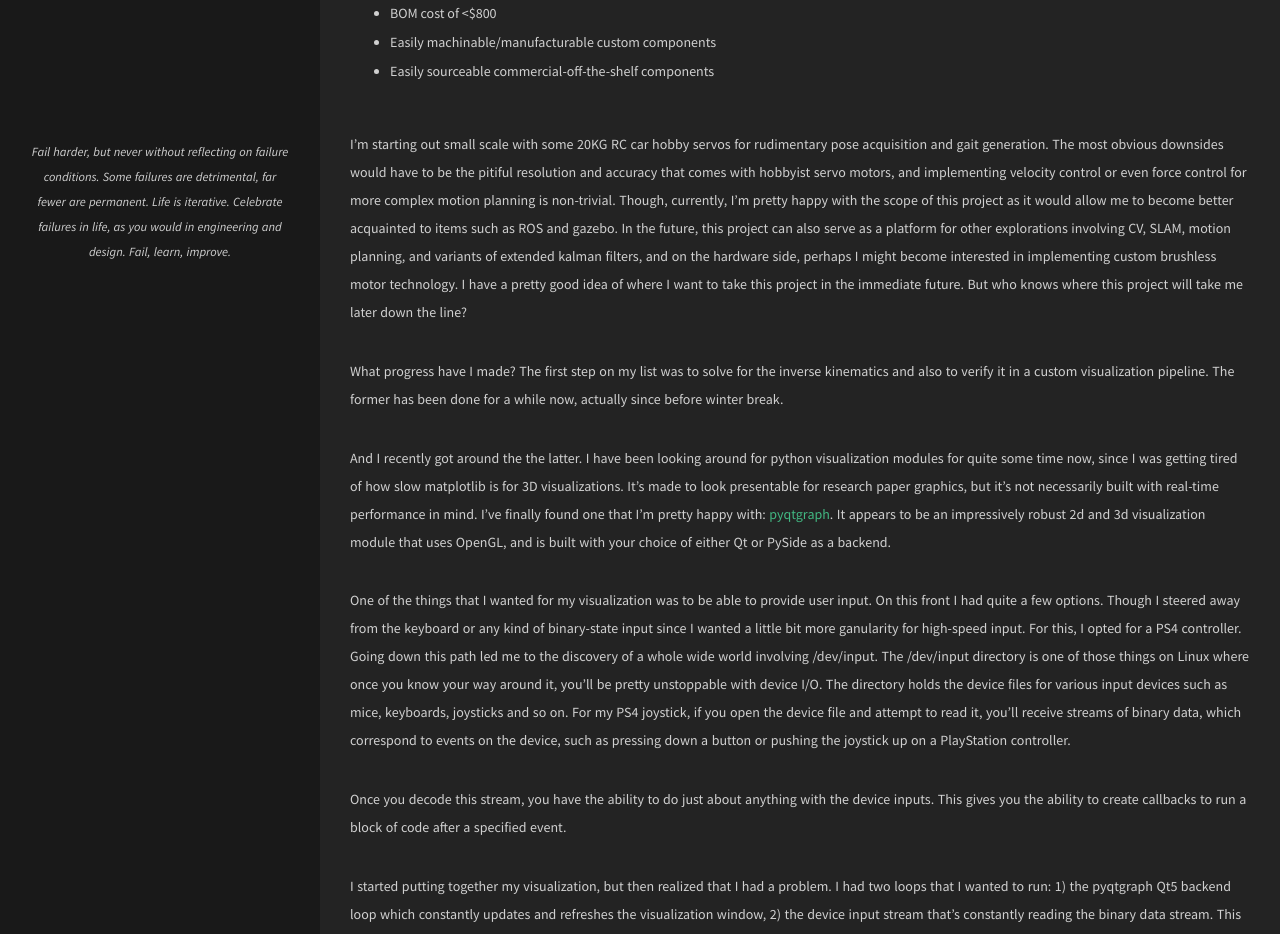
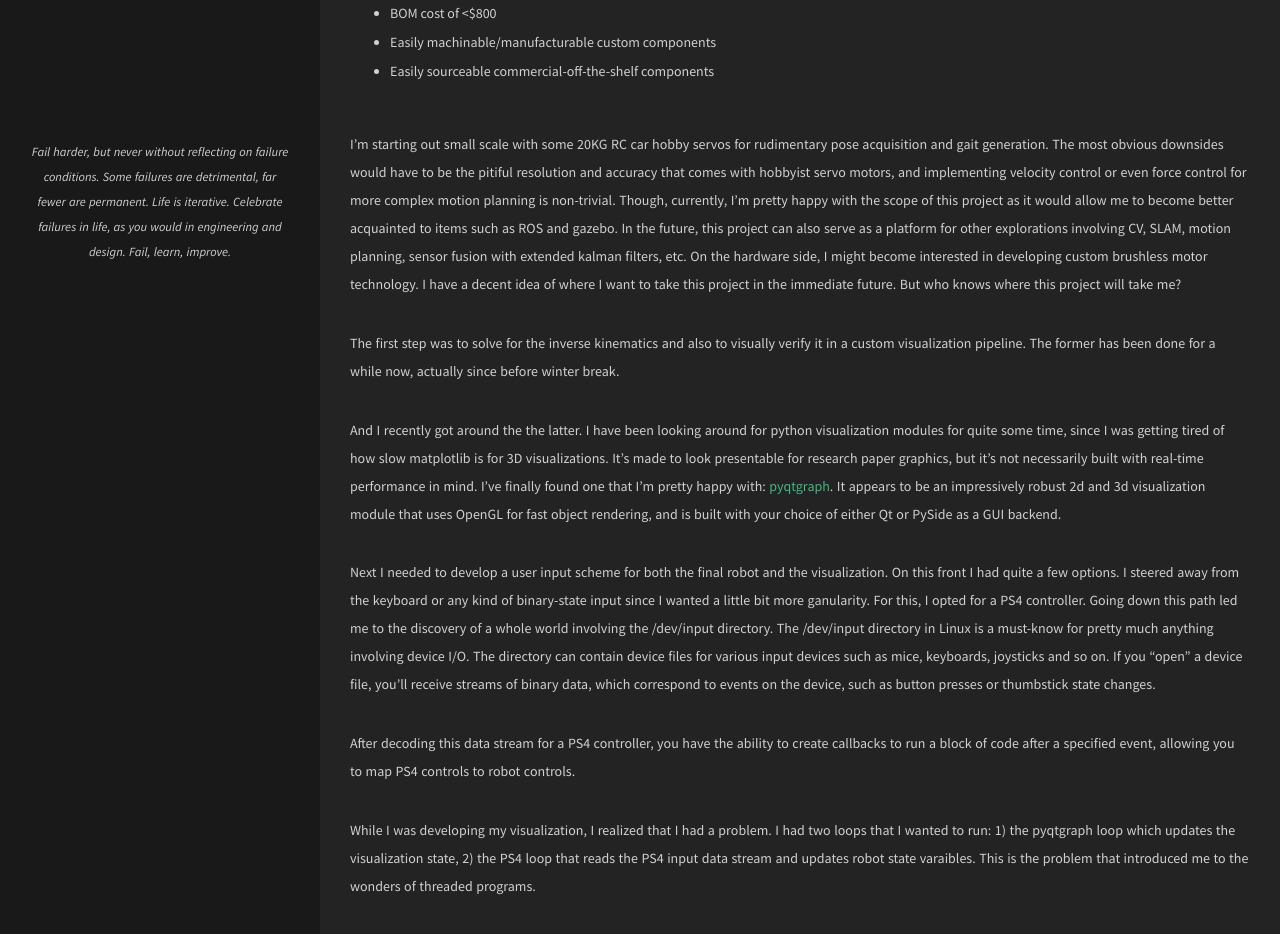
Before and after one commit to uynitsuj/uynitsuj.github.io, a Jekyll site: the page built from _posts/2021-01-12-device-input-threading-and-visualization.md, in a window 1280 px wide. Shown: the part 492-1426 px from the top of the page. Built offline with Jekyll 4.4.1, drawn with Linux system fonts in a browser that asks for light colours; some of the changed text lies outside the part shown.

Commit message:
threaded

```diff
--- a/_posts/2021-01-12-device-input-threading-and-visualization.md
+++ b/_posts/2021-01-12-device-input-threading-and-visualization.md
@@ -21,27 +21,27 @@ Some high level goals for this first iteration include:
 
 <br>
 
-I'm starting out small scale with some 20KG RC car hobby servos for rudimentary pose acquisition and gait generation. The most obvious downsides would have to be the pitiful resolution and accuracy that comes with hobbyist servo motors, and implementing velocity control or even force control for more complex motion planning is non-trivial. Though, currently, I'm pretty happy with the scope of this project as it would allow me to become better acquainted to items such as ROS and gazebo. In the future, this project can also serve as a platform for other explorations involving CV, SLAM, motion planning, and variants of extended kalman filters, and on the hardware side, perhaps I might become interested in implementing custom brushless motor technology. I have a pretty good idea of where I want to take this project in the immediate future. But who knows where this project will take me later down the line?
+I'm starting out small scale with some 20KG RC car hobby servos for rudimentary pose acquisition and gait generation. The most obvious downsides would have to be the pitiful resolution and accuracy that comes with hobbyist servo motors, and implementing velocity control or even force control for more complex motion planning is non-trivial. Though, currently, I'm pretty happy with the scope of this project as it would allow me to become better acquainted to items such as ROS and gazebo. In the future, this project can also serve as a platform for other explorations involving CV, SLAM, motion planning, sensor fusion with extended kalman filters, etc. On the hardware side, I might become interested in developing custom brushless motor technology. I have a decent idea of where I want to take this project in the immediate future. But who knows where this project will take me?
 
 <br>
 
-What progress have I made? The first step on my list was to solve for the inverse kinematics and also to verify it in a custom visualization pipeline. The former has been done for a while now, actually since before winter break.
+The first step was to solve for the inverse kinematics and also to visually verify it in a custom visualization pipeline. The former has been done for a while now, actually since before winter break.
 
 <br>
 
-And I recently got around the the latter. I have been looking around for python visualization modules for quite some time now, since I was getting tired of how slow matplotlib is for 3D visualizations. It's made to look presentable for research paper graphics, but it's not necessarily built with real-time performance in mind. I've finally found one that I'm pretty happy with: [pyqtgraph](http://www.pyqtgraph.org/). It appears to be an impressively robust 2d and 3d visualization module that uses OpenGL, and is built with your choice of either Qt or PySide as a backend.
+And I recently got around the the latter. I have been looking around for python visualization modules for quite some time, since I was getting tired of how slow matplotlib is for 3D visualizations. It's made to look presentable for research paper graphics, but it's not necessarily built with real-time performance in mind. I've finally found one that I'm pretty happy with: [pyqtgraph](http://www.pyqtgraph.org/). It appears to be an impressively robust 2d and 3d visualization module that uses OpenGL for fast object rendering, and is built with your choice of either Qt or PySide as a GUI backend.
 
 <br>
 
-One of the things that I wanted for my visualization was to be able to provide user input. On this front I had quite a few options. Though I steered away from the keyboard or any kind of binary-state input since I wanted a little bit more ganularity for high-speed input. For this, I opted for a PS4 controller. Going down this path led me to the discovery of a whole wide world involving /dev/input. The /dev/input directory is one of those things on Linux where once you know your way around it, you'll be pretty unstoppable with device I/O. The directory holds the device files for various input devices such as mice, keyboards, joysticks and so on. For my PS4 joystick, if you open the device file and attempt to read it, you'll receive streams of binary data, which correspond to events on the device, such as pressing down a button or pushing the joystick up on a PlayStation controller.
+Next I needed to develop a user input scheme for both the final robot and the visualization. On this front I had quite a few options. I steered away from the keyboard or any kind of binary-state input since I wanted a little bit more ganularity. For this, I opted for a PS4 controller. Going down this path led me to the discovery of a whole world involving the /dev/input directory. The /dev/input directory in Linux is a must-know for pretty much anything involving device I/O. The directory can contain device files for various input devices such as mice, keyboards, joysticks and so on. If you "open" a device file, you'll receive streams of binary data, which correspond to events on the device, such as button presses or thumbstick state changes.
 
 <br>
 
-Once you decode this stream, you have the ability to do just about anything with the device inputs. This gives you the ability to create callbacks to run a block of code after a specified event.
+After decoding this data stream for a PS4 controller, you have the ability to create callbacks to run a block of code after a specified event, allowing you to map PS4 controls to robot controls.
 
 <br>
 
-I started putting together my visualization, but then realized that I had a problem. I had two loops that I wanted to run: 1) the pyqtgraph Qt5 backend loop which constantly updates and refreshes the visualization window, 2) the device input stream that's constantly reading the binary data stream. This is the problem that introduced me to the wonders of python threading and callbacks.
+While I was developing my visualization, I realized that I had a problem. I had two loops that I wanted to run: 1) the pyqtgraph loop which updates the visualization state, 2) the PS4 loop that reads the PS4 input data stream and updates robot state varaibles. This is the problem that introduced me to the wonders of threaded programs.
 
 <br>
 
```
